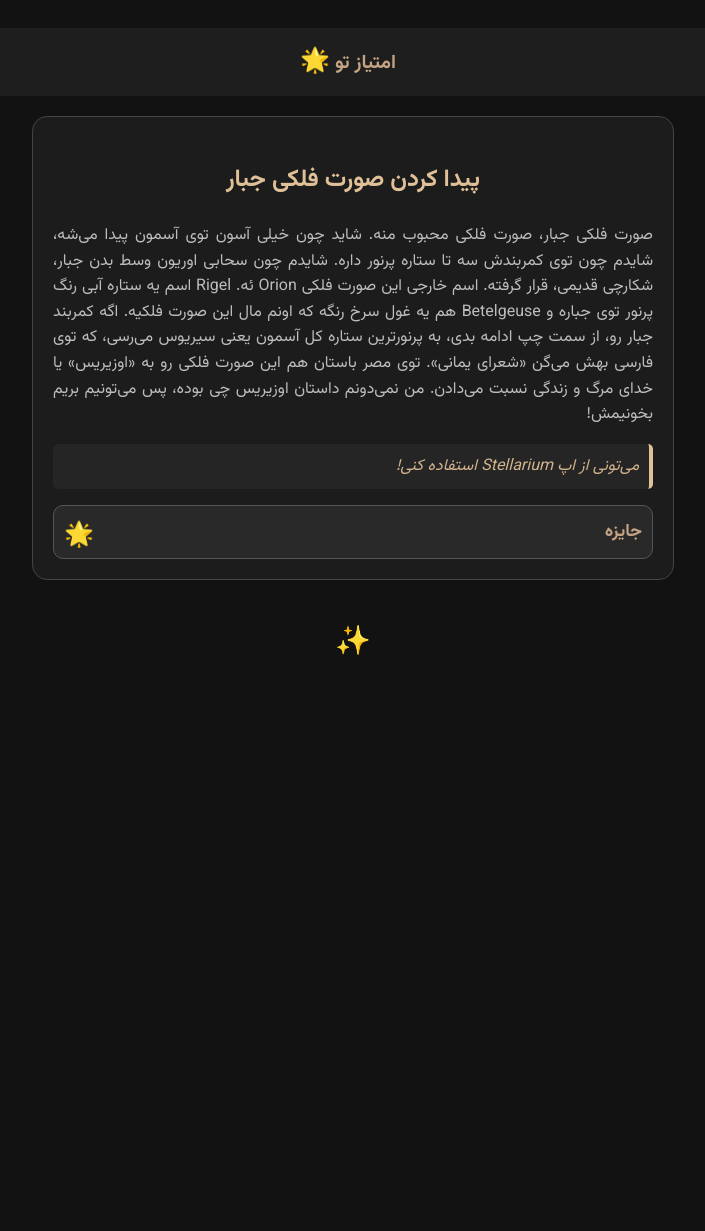
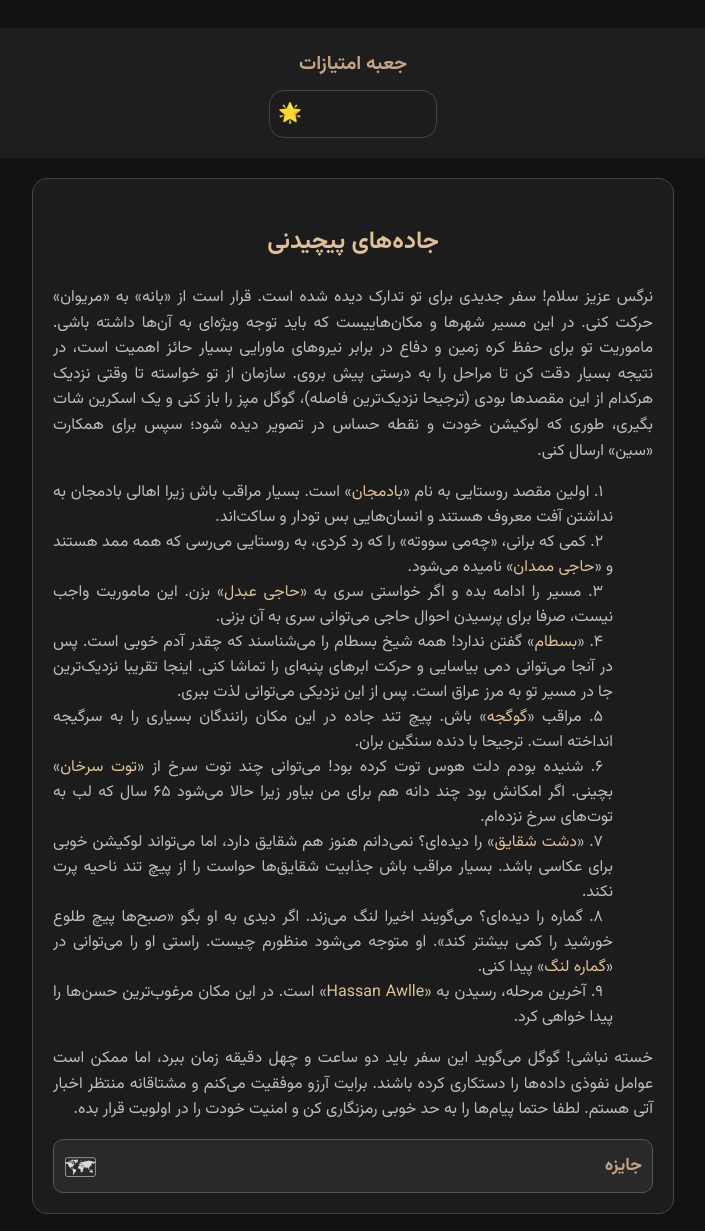
Before and after one commit to sepehr-san/mission, a plain HTML site: page index.html in a window 1280 px wide. Shown: the top 1231 px of the page, without its empty margins (287-992 px from the left). Before the commit the page ends 800 px from the top, so only its background shows below. Drawn offline with Linux system fonts and the light colour scheme.

Commit message:
Add files via upload

```diff
--- a/index.html
+++ b/index.html
@@ -16,16 +16,52 @@
 
 <body>
   <header>
-    <div>
     <span id="score-label">
-        امتیاز تو
+      جعبه امتیازات
     </span>
     <span id="score">
       🌟
     </span>
-    </div>
   </header>
   <main>
+    <div class="card" id="finding-jabbar">
+      <p class="card-title">جاده‌های پیچیدنی</p>
+      <p class="card-description">نرگس عزیز سلام! سفر جدیدی برای تو تدارک دیده شده است. قرار است از «بانه» به «مریوان»
+        حرکت کنی. در این مسیر شهرها و مکان‌هاییست که باید توجه ویژه‌ای به آن‌ها داشته باشی. ماموریت تو برای حفظ کره زمین
+        و دفاع در برابر نیروهای ماورایی بسیار حائز اهمیت است، در نتیجه بسیار دقت کن تا مراحل را به درستی پیش بروی.
+        سازمان از تو خواسته تا وقتی نزدیک هرکدام از این مقصدها بودی (ترجیحا نزدیک‌ترین فاصله)، گوگل مپز را باز کنی و یک
+        اسکرین شات بگیری، طوری که لوکیشن خودت و نقطه حساس در تصویر دیده شود؛ سپس برای همکارت «سین» ارسال کنی.</p>
+      <ol id="persian-list">
+        <li>اولین مقصد روستایی به نام «<span class="yellow">بادمجان</span>» است. بسیار مراقب باش زیرا اهالی بادمجان به
+          نداشتن آفت معروف هستند و انسان‌هایی بس تودار و ساکت‌اند.</li>
+        <li>کمی که برانی، «چه‌می سووته» را که رد کردی، به روستایی می‌رسی که همه ممد هستند و «<span class="yellow">حاجی
+            ممدان</span>» نامیده می‌شود.</li>
+        <li>مسیر را ادامه بده و اگر خواستی سری به «<span class="yellow">حاجی عبدل</span>» بزن. این ماموریت واجب نیست،
+          صرفا برای پرسیدن احوال حاجی می‌توانی سری به آن بزنی.</li>
+        <li>«<span class="yellow">بسطام</span>» گفتن ندارد! همه شیخ بسطام را می‌شناسند که چقدر آدم خوبی است. پس در آنجا
+          می‌توانی دمی بیاسایی و حرکت ابرهای پنبه‌ای را تماشا کنی. اینجا تقریبا
+          نزدیک‌ترین جا در مسیر تو به مرز عراق است. پس از این نزدیکی می‌توانی لذت ببری.</li>
+        <li>مراقب «<span class="yellow">گوگجه</span>» باش. پیچ تند جاده در این مکان رانندگان بسیاری را به سرگیجه انداخته
+          است. ترجیحا با دنده سنگین بران.</li>
+        <li>شنیده بودم دلت هوس توت کرده بود! می‌توانی چند توت سرخ از «<span class="yellow">توت سرخان</span>» بچینی. اگر
+          امکانش بود چند دانه هم برای من بیاور زیرا حالا می‌شود ۶۵ سال که لب به توت‌های سرخ نزده‌ام.</li>
+        <li>«<span class="yellow">دشت شقایق</span>» را دیده‌ای؟ نمی‌دانم هنوز هم شقایق دارد، اما می‌تواند لوکیشن خوبی
+          برای عکاسی باشد. بسیار مراقب باش جذابیت شقایق‌ها حواست را از پیچ تند ناحیه پرت نکند.</li>
+        <li>گماره را دیده‌ای؟ می‌گویند اخیرا لنگ می‌زند. اگر دیدی به او بگو «صبح‌ها پیچ طلوع خورشید را کمی بیشتر کند».
+          او متوجه می‌شود منظورم چیست. راستی او را می‌توانی در «<span class="yellow">گماره لنگ</span>» پیدا کنی.</li>
+        <li>آخرین مرحله، رسیدن به «<span class="yellow">Hassan Awlle</span>» است. در این مکان مرغوب‌ترین حسن‌ها را پیدا
+          خواهی کرد.</li>
+      </ol>
+      <p class="card-description">خسته نباشی! گوگل می‌گوید این سفر باید دو ساعت و چهل دقیقه زمان ببرد، اما ممکن است
+        عوامل نفوذی داده‌ها را دستکاری کرده باشند. برایت آرزو موفقیت می‌کنم و مشتاقانه منتظر اخبار آتی هستم. لطفا حتما
+        پیام‌ها را به حد خوبی رمزنگاری کن و امنیت خودت را در اولویت قرار بده.</p>
+      <div class="gift">
+        <span class="gift-name">جایزه</span>
+        <span class="gift-type">🗺</span>
+      </div>
+    </div>
+
+
     <div class="card" id="finding-jabbar">
       <p class="card-title">پیدا کردن صورت فلکی جبار</p>
       <p class="card-description">صورت فلکی جبار، صورت فلکی محبوب منه. شاید چون خیلی آسون توی آسمون پیدا می‌شه، شایدم
--- a/scripts.js
+++ b/scripts.js
@@ -0,0 +1,12 @@
+function toPersianNumber(num) {
+  const persianDigits = ["۰", "۱", "۲", "۳", "۴", "۵", "۶", "۷", "۸", "۹"];
+  return num.toString().replace(/\d/g, digit => persianDigits[digit]);
+}
+
+const list = document.getElementById("persian-list");
+const items = list.getElementsByTagName("li");
+
+for (let i = 0; i < items.length; i++) {
+  items[i].style.listStyleType = "none"; // Remove default numbering
+  items[i].innerHTML = `<span style="margin-right: 10px;">${toPersianNumber(i + 1)}.</span> ${items[i].innerHTML}`;
+}
--- a/styles.css
+++ b/styles.css
@@ -10,8 +10,10 @@ body {
 
 header {
   display: flex;
-  justify-content: center;
+  flex-direction: column;
+  justify-content: space-around;
   align-items: center;
+  height: 100px;
   padding: 15px;
   background: #1e1e1e;
   border-radius: 10px;
@@ -20,13 +22,19 @@ header {
 #score-label {
   font-size: 1.2em;
   color: #c4a484;
-  margin-right: 10px;
   font-weight: 700;
 }
 
 #score {
-  font-size: 1.5em;
+  width: 150px;
+  height: fit-content;
+  font-size: 1.2em;
   color: #c4a484;
+  border-radius: 15px;
+  border: 1px solid #444;
+  background-color: #1c1c1c;
+  text-align: left;
+  padding: .5rem;
 }
 
 .card {
@@ -55,7 +63,14 @@ header {
   color: #bdbdbd;
   text-align: justify;
 }
-
+li {
+  text-align: right;
+  text-align: justify;
+  color: #bdbdbd;
+}
+.yellow {
+  color: #e0c097;
+}
 .gift {
   display: flex;
   justify-content: space-between;
```
Lines whose indentation alone changed are shown as unchanged.
